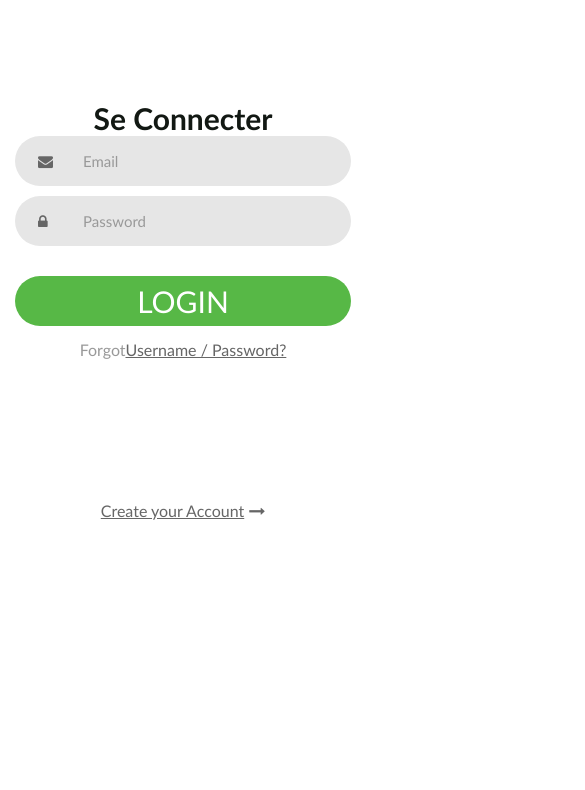
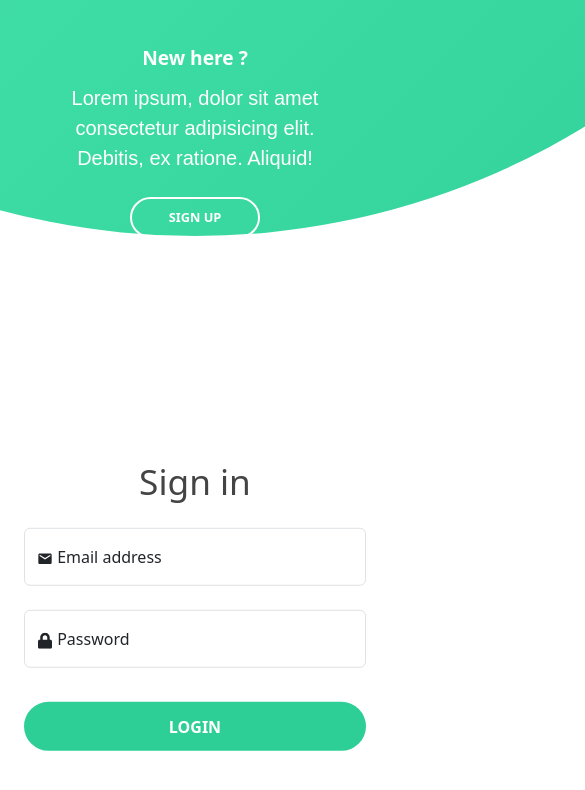
Before and after one commit to firasabidli/Agriculture-PFE, a React (Create React App) app in the folder frontend/: page / in a window 390 px wide. Shown: the top 790 px of the page, 585 px wide, since content can reach past the window. Built offline with nearby package versions, Linux system fonts and the light colour scheme.

Commit message:
sign in et sign up new design

```diff
--- /dev/null
+++ b/frontend/src/components/Authentification/Auth.css
@@ -0,0 +1,381 @@
+@import url("https://fonts.googleapis.com/css2?family=Poppins:wght@200;300;400;500;600;700;800&display=swap");
+
+* {
+  margin: 0;
+  padding: 0;
+  box-sizing: border-box;
+}
+
+body,
+input {
+  font-family: "Poppins", sans-serif;
+}
+
+.container {
+
+  width: 100%;
+  background-color: #fff;
+  min-height: 100vh;
+  overflow: hidden;
+}
+
+.forms-container {
+  position: absolute;
+  width: 100%;
+  height: 100%;
+  top: 0;
+  left: 0;
+}
+
+.signin-signup {
+  position: absolute;
+  top: 50%;
+  transform: translate(-50%, -50%);
+  left: 75%;
+  width: 50%;
+  transition: 1s 0.7s ease-in-out;
+  display: grid;
+  grid-template-columns: 1fr;
+  z-index: 5;
+}
+
+form {
+  display: flex;
+  align-items: center;
+  justify-content: center;
+  flex-direction: column;
+  padding: 0rem 5rem;
+  transition: all 0.2s 0.7s;
+  overflow: hidden;
+  grid-column: 1 / 2;
+  grid-row: 1 / 2;
+}
+
+form.sign-up-form {
+  opacity: 0;
+  z-index: 1;
+}
+
+form.sign-in-form {
+  z-index: 2;
+}
+
+.title {
+  font-size: 2.2rem;
+  color: #444;
+  margin-bottom: 10px;
+}
+
+.input-field {
+  max-width: 380px;
+  width: 100%;
+  background-color: #f0f0f0;
+  margin: 10px 0;
+  height: 55px;
+  border-radius: 55px;
+  display: grid;
+  grid-template-columns: 15% 85%;
+  padding: 0 0.4rem;
+  position: relative;
+}
+
+.input-field i {
+  text-align: center;
+  line-height: 55px;
+  color: #acacac;
+  transition: 0.5s;
+  font-size: 1.1rem;
+}
+.input{
+    width: 100%;
+}
+.input-field input {
+  background: none;
+  outline: none;
+  border: none;
+  line-height: 1;
+  font-weight: 600;
+  font-size: 1.1rem;
+  color: #333;
+}
+
+.input-field input::placeholder {
+  color: #aaa;
+  font-weight: 500;
+}
+
+
+
+.btnn {
+    width: 100%;
+    background-color: #2ecf97;
+    border: none;
+    outline: none;
+    height: 49px;
+    border-radius: 49px;
+    color: #fff;
+    text-transform: uppercase;
+    font-weight: 600;
+    margin: 10px 0;
+    cursor: pointer;
+    transition: 0.5s;
+  }
+
+  .btnn:hover {
+    background-color: white;
+    color: #2ecf97;
+    border: 2px solid #2ecf97;
+  }
+.panels-container {
+  position: absolute;
+  height: 100%;
+  width: 100%;
+  top: 0;
+  left: 0;
+  display: grid;
+  grid-template-columns: repeat(2, 1fr);
+}
+
+.container:before {
+  content: "";
+  position: absolute;
+  height: 2000px;
+  width: 2000px;
+  top: -10%;
+  right: 48%;
+  transform: translateY(-50%);
+  background-image: linear-gradient(-45deg, #2ecf97 0%, #5bf4be 100%);
+  transition: 1.8s ease-in-out;
+  border-radius: 50%;
+  z-index: 6;
+}
+
+.image {
+  width: 110%;
+  transition: transform 1.1s ease-in-out;
+  transition-delay: 0.4s;
+}
+
+.panel {
+  display: flex;
+  flex-direction: column;
+  align-items: flex-end;
+  justify-content: space-around;
+  text-align: center;
+  z-index: 6;
+}
+
+.left-panel {
+  pointer-events: all;
+  padding: 3rem 17% 2rem 12%;
+}
+
+.right-panel {
+  pointer-events: none;
+  padding: 3rem 12% 2rem 17%;
+}
+
+.panel .content {
+  color: #fff;
+  transition: transform 0.9s ease-in-out;
+  transition-delay: 0.6s;
+}
+
+.panel h3 {
+  font-weight: 600;
+  line-height: 1;
+  font-size: 1.5rem;
+}
+
+.panel p {
+  font-size: 0.95rem;
+  padding: 0.7rem 0;
+}
+
+.btnn.transparent {
+  margin: 0;
+  background: none;
+  border: 2px solid #fff;
+  width: 130px;
+  height: 41px;
+  font-weight: 600;
+  font-size: 0.8rem;
+}
+.btnn.transparent:hover {
+    background-color: white;
+    color: #2ecf97;
+    border: 2px solid #2ecf97;
+  }
+
+.right-panel .image,
+.right-panel .content {
+  transform: translateX(800px);
+}
+
+/* ANIMATION */
+
+.container.sign-up-mode:before {
+  transform: translate(100%, -50%);
+  right: 52%;
+}
+
+.container.sign-up-mode .left-panel .image,
+.container.sign-up-mode .left-panel .content {
+  transform: translateX(-800px);
+}
+
+.container.sign-up-mode .signin-signup {
+  left: 25%;
+}
+
+.container.sign-up-mode form.sign-up-form {
+  opacity: 1;
+  z-index: 2;
+}
+
+.container.sign-up-mode form.sign-in-form {
+  opacity: 0;
+  z-index: 1;
+}
+
+.container.sign-up-mode .right-panel .image,
+.container.sign-up-mode .right-panel .content {
+  transform: translateX(0%);
+}
+
+.container.sign-up-mode .left-panel {
+  pointer-events: none;
+}
+
+.container.sign-up-mode .right-panel {
+  pointer-events: all;
+}
+
+@media (max-width: 870px) {
+  .container {
+    min-height: 800px;
+    height: 100vh;
+  }
+  .signin-signup {
+    width: 100%;
+    top: 95%;
+    transform: translate(-50%, -100%);
+    transition: 1s 0.8s ease-in-out;
+  }
+
+  .signin-signup,
+  .container.sign-up-mode .signin-signup {
+    left: 50%;
+  }
+
+  .panels-container {
+    grid-template-columns: 1fr;
+    grid-template-rows: 1fr 2fr 1fr;
+  }
+
+  .panel {
+    flex-direction: row;
+    justify-content: space-around;
+    align-items: center;
+    padding: 2.5rem 8%;
+    grid-column: 1 / 2;
+  }
+
+  .right-panel {
+    grid-row: 3 / 4;
+  }
+
+  .left-panel {
+    grid-row: 1 / 2;
+  }
+
+  .image {
+    width: 300px;
+    transition: transform 0.9s ease-in-out;
+    transition-delay: 0.6s;
+  }
+
+  .panel .content {
+    padding-right: 15%;
+    transition: transform 0.9s ease-in-out;
+    transition-delay: 0.8s;
+  }
+
+  .panel h3 {
+    font-size: 1.2rem;
+  }
+
+  .panel p {
+    font-size: 0.7rem;
+    padding: 0.5rem 0;
+  }
+
+  .btn.transparent {
+    width: 110px;
+    height: 35px;
+    font-size: 0.7rem;
+  }
+
+  .container:before {
+    width: 1500px;
+    height: 1500px;
+    transform: translateX(-50%);
+    left: 30%;
+    bottom: 68%;
+    right: initial;
+    top: initial;
+    transition: 2s ease-in-out;
+  }
+
+  .container.sign-up-mode:before {
+    transform: translate(-50%, 100%);
+    bottom: 32%;
+    right: initial;
+  }
+
+  .container.sign-up-mode .left-panel .image,
+  .container.sign-up-mode .left-panel .content {
+    transform: translateY(-300px);
+  }
+
+  .container.sign-up-mode .right-panel .image,
+  .container.sign-up-mode .right-panel .content {
+    transform: translateY(0px);
+  }
+
+  .right-panel .image,
+  .right-panel .content {
+    transform: translateY(300px);
+  }
+
+  .container.sign-up-mode .signin-signup {
+    top: 5%;
+    transform: translate(-50%, 0);
+  }
+}
+
+@media (max-width: 570px) {
+  form {
+    padding: 0 1.5rem;
+  }
+
+  .image {
+    display: none;
+  }
+  .panel .content {
+    padding: 0.5rem 1rem;
+  }
+  .container {
+    padding: 1.5rem;
+  }
+
+  .container:before {
+    bottom: 72%;
+    left: 50%;
+  }
+
+  .container.sign-up-mode:before {
+    bottom: 28%;
+    left: 50%;
+  }
+}
--- a/frontend/src/components/Authentification/Login.jsx
+++ b/frontend/src/components/Authentification/Login.jsx
@@ -1,62 +1,119 @@
-import React from 'react';
-import 'bootstrap/dist/css/bootstrap.min.css';
-import 'font-awesome/css/font-awesome.min.css';
-import { Tilt } from 'react-tilt';
-import '../../assets/Authentification/main.css';
-import '../../assets/Authentification/util.css';
-import image from '../../assets/Authentification/image/img-01.png';
+import React, { useState } from 'react';
+import Form from 'react-bootstrap/Form';
+import './Auth.css'
+import LogoSignIn from '../../assets/images/log.png'
+import LogoSignUp from '../../assets/images/register.png'
+import { FaLock } from "react-icons/fa";
+import { FaUser } from "react-icons/fa";
+import { MdEmail } from "react-icons/md";
+
 const LoginForm = () => {
 
+	const [isSignUpMode, setIsSignUpMode] = useState(false);
 
+	const handleSignInClick = () => {
+	  setIsSignUpMode(false);
+	};
+
+	const handleSignUpClick = () => {
+	  setIsSignUpMode(true);
+	};
   return (
-    <div className="limiter">
-      <div className="container-login100">
-        <div className="wrap-login100">
-          <Tilt className="login100-pic js-tilt" options={{ scale: 1.2 }}>
-            <img src={image} alt="IMG" />
-          </Tilt>
-          {/* <span className="login100-form-title">Member Login</span> */}
-         <form class=" row login100-form validate-form">
-					<span class="login100-form-title">
-						Se Connecter
-					</span>
-          <div class="wrap-input100 validate-input" data-validate = "Valid email is required: ex@abc.xyz">
-						<input class="input100" type="text" name="email" placeholder="Email"/>
-						<span class="focus-input100"></span>
-						<span class="symbol-input100">
-							<i class="fa fa-envelope" aria-hidden="true"></i>
-						</span>
-					</div>
-          <div class="wrap-input100 validate-input" data-validate = "Password is required">
-						<input class="input100" type="password" name="pass" placeholder="Password"/>
-						<span class="focus-input100"></span>
-						<span class="symbol-input100">
-							<i class="fa fa-lock" aria-hidden="true"></i>
-						</span>
-					</div>
+    <div className={`container ${isSignUpMode ? 'sign-up-mode' : ''}`}>
+      <div className="forms-container">
+        <div className="signin-signup">
+          <form action="#" className="sign-in-form">
+            <h2 className="title">Sign in</h2>
 
-					<div class="container-login100-form-btn">
-						<button class="login100-form-btn">
-							Login
-						</button>
-					</div>
+			<Form.Floating className='mb-4 mt-3 input' >
+        	<Form.Control
+          id="floatingInputCustom"
+          type="email"
+          placeholder="name@example.com"
+        />
+        <label htmlFor="floatingInputCustom"><MdEmail /> Email address</label>
+      </Form.Floating>
 
-					<div class="text-center p-t-12">
-						<span class="txt1">
-							Forgot
-						</span>
-						<a class="txt2" href="/">
-							Username / Password?
-						</a>
-					</div>
 
-					<div class="text-center p-t-136">
-						<a class="txt3" href="/">
-							Create your Account
-							<i class="fa fa-long-arrow-right m-l-5" aria-hidden="true"></i>
-						</a>
-					</div>
-				</form>
+
+
+      <Form.Floating className='mb-4 input'>
+        <Form.Control
+          id="floatingPasswordCustom"
+          type="password"
+          placeholder="Password"
+        />
+        <label htmlFor="floatingPasswordCustom"><FaLock /> Password</label>
+      </Form.Floating>
+            <input type="submit" value="Login" className="btnn solid" />
+
+
+          </form>
+          <form action="#" className="sign-up-form">
+            <h2 className="title">Sign up</h2>
+            <Form.Floating className='mb-4 mt-3 input' >
+        	<Form.Control
+          id="floatingInputCustom"
+          type="text"
+          placeholder="name@example.com"
+        />
+        <label htmlFor="floatingInputCustom"><FaUser /> Nom d'utilisateur</label>
+      </Form.Floating>
+
+			<Form.Floating className='mb-4  input' >
+        	<Form.Control
+          id="floatingInputCustom"
+          type="email"
+          placeholder="name@example.com"
+        />
+        <label htmlFor="floatingInputCustom"><MdEmail /> Email address</label>
+      </Form.Floating>
+
+
+
+
+      <Form.Floating className='mb-4 input'>
+        <Form.Control
+          id="floatingPasswordCustom"
+          type="password"
+          placeholder="Password"
+        />
+        <label htmlFor="floatingPasswordCustom"><FaLock /> Password</label>
+      </Form.Floating>
+
+            <input type="submit" className="btnn" value="Sign up" />
+
+
+          </form>
+        </div>
+      </div>
+
+      <div className="panels-container">
+        <div className="panel left-panel">
+          <div className="content">
+            <h3>New here ?</h3>
+            <p>
+              Lorem ipsum, dolor sit amet consectetur adipisicing elit. Debitis,
+              ex ratione. Aliquid!
+            </p>
+            <button className="btnn transparent" id="sign-up-btn" onClick={handleSignUpClick}>
+              Sign up
+            </button>
+          </div>
+          <img src={LogoSignIn} className="image" alt="" />
+        </div>
+        <div className="panel right-panel">
+          <div className="content">
+            <h3>One of us ?</h3>
+            <p>
+              Lorem ipsum dolor sit amet consectetur adipisicing elit. Nostrum
+              laboriosam ad deleniti.
+            </p>
+            <button className="btnn transparent" id="sign-in-btn" onClick={handleSignInClick}>
+              Sign in
+            </button>
+          </div>
+          <img src={LogoSignUp} className="image" alt="" />
         </div>
       </div>
     </div>
```
Also changed, not shown: frontend/src/assets/images/log.png (added), frontend/src/assets/images/register.png (added).
